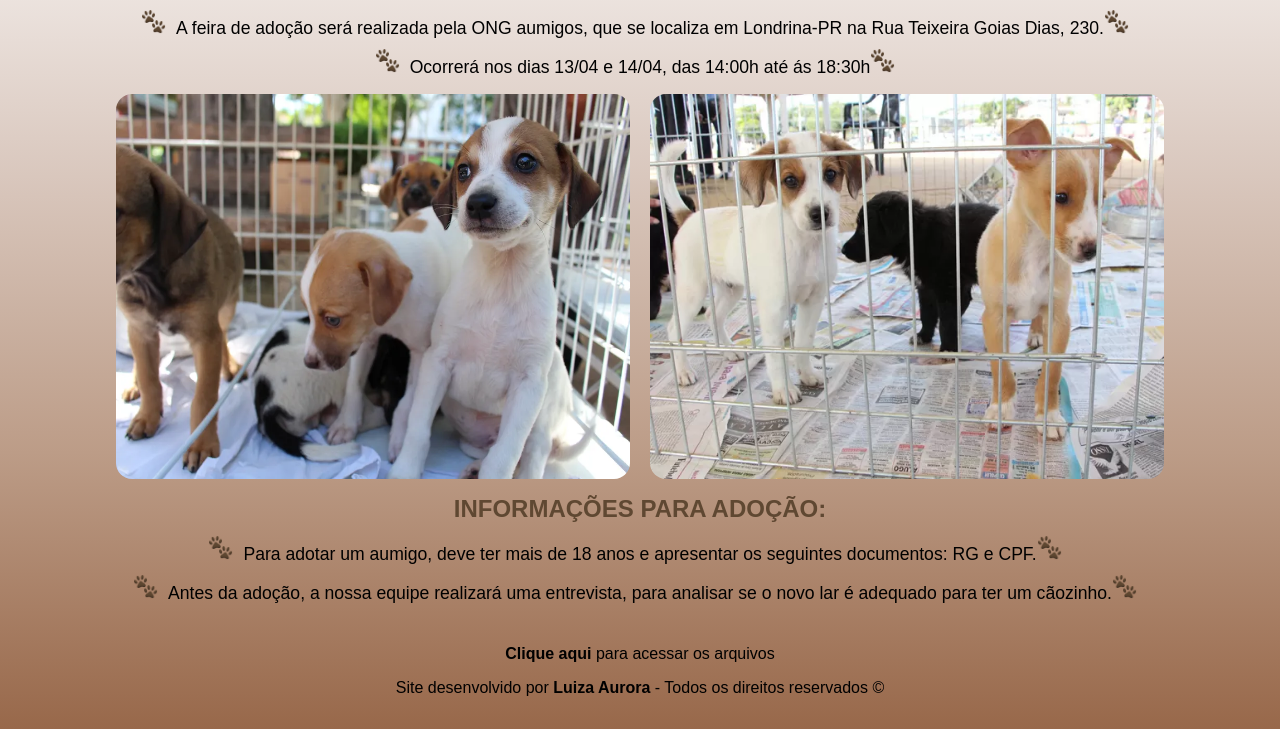
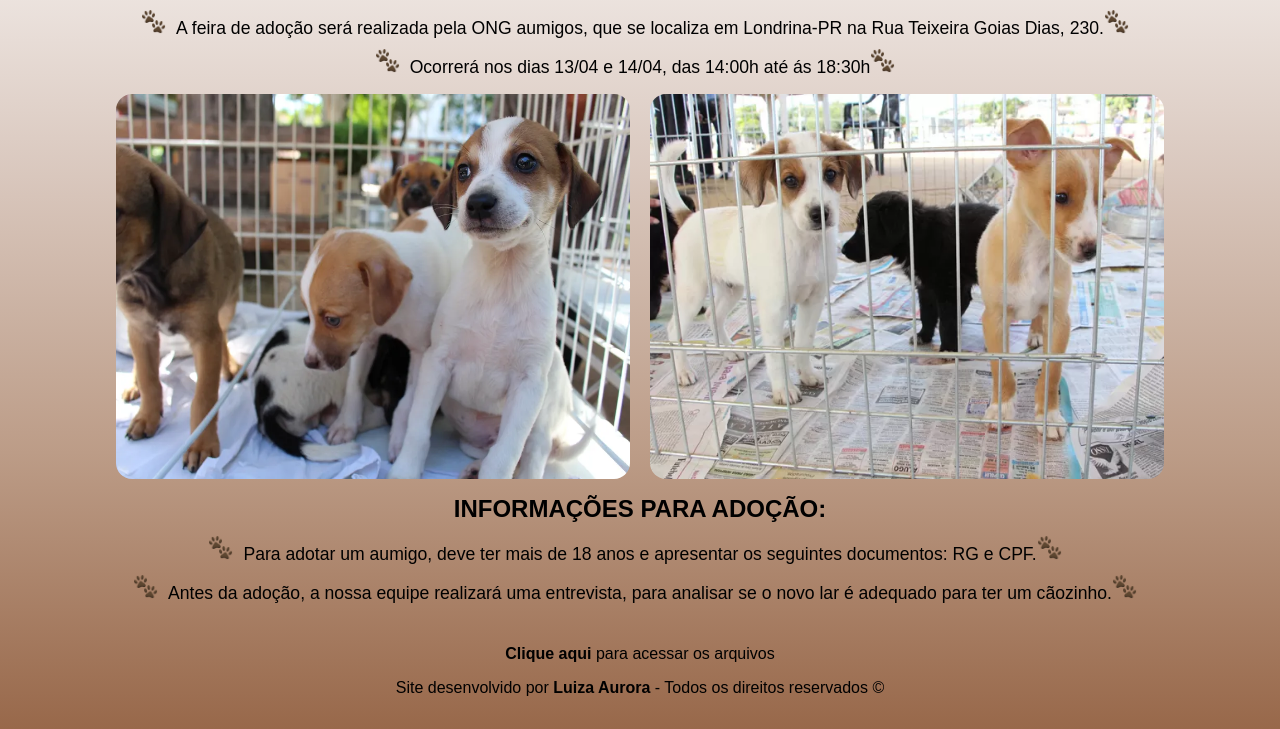
Before and after one commit to lulucarepiluca/Projeto-Aumigo, a plain HTML site: page index.html in a window 1280 px wide. Shown: the part 100-829 px from the top of the page. Drawn offline with Linux system fonts and the light colour scheme; files whose address does not match are found by name.

Commit message:
Update style.css

```diff
--- a/style.css
+++ b/style.css
@@ -2,7 +2,7 @@
 
 /* Espaço para criar variáveis */
 :root {
-    --cor-titulo: #5f4832;
+    --cor-titulo: black;
     --cor-degrade-1: #98684A;
     --cor-degrade-2: #bc9c87;
     --cor-degrade-3: #D9C7BD;
```
